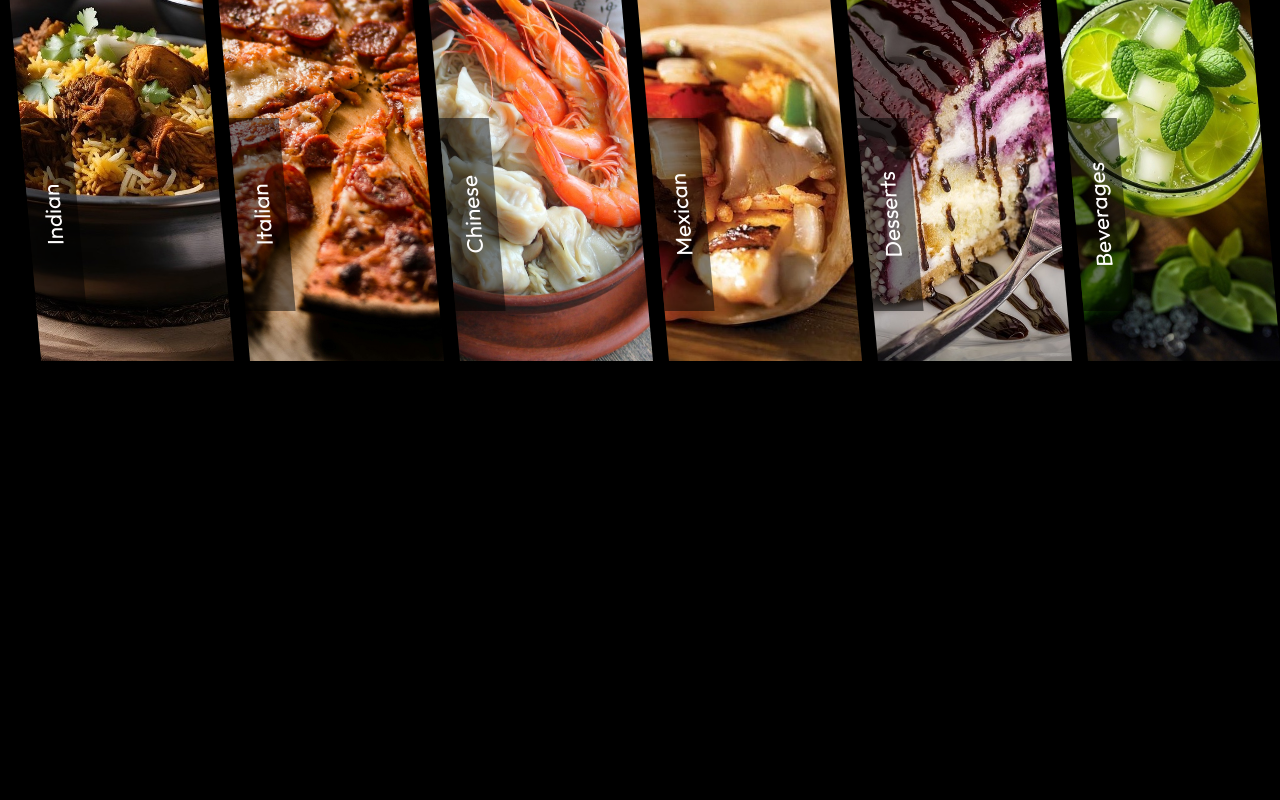
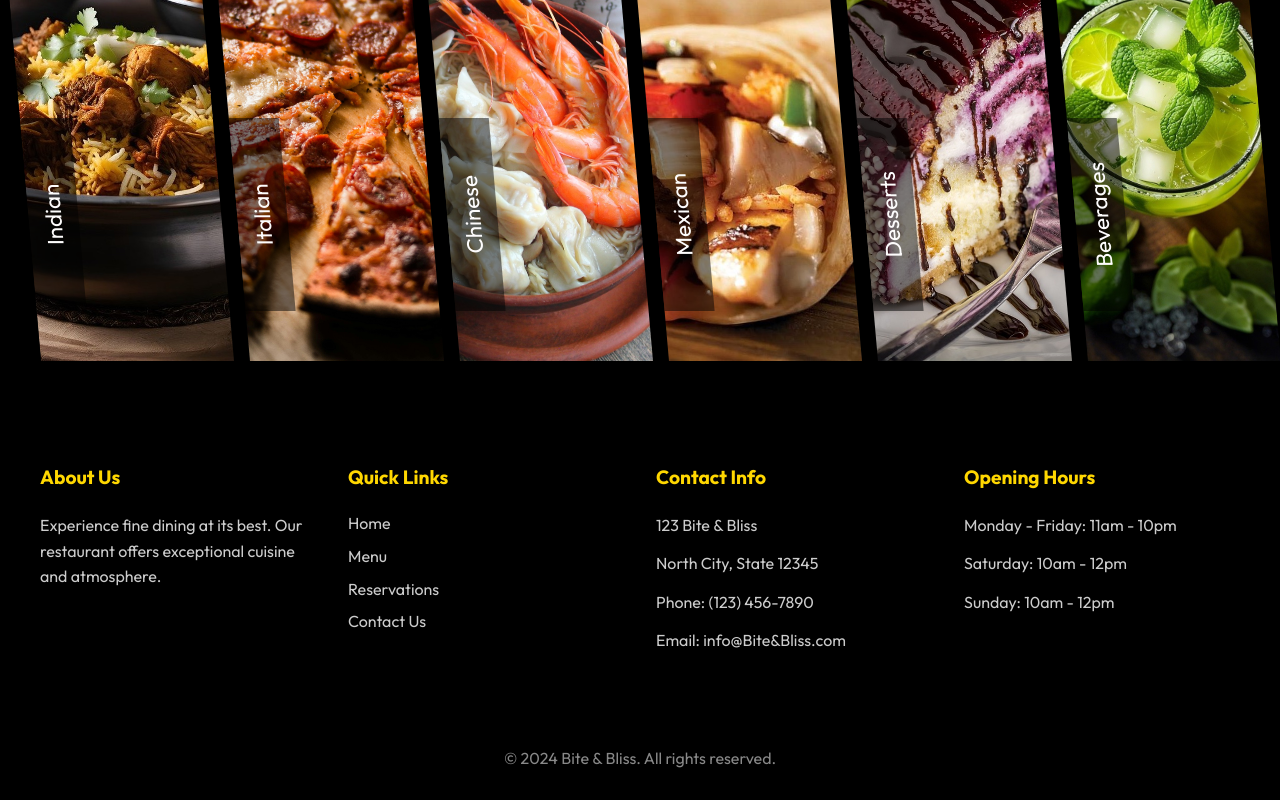
Before and after one commit to Avishka-Weerasekara/GUI, a React (Vite) app in the folder HTML/frontend/: page / in a window 1280 px wide. Shown: the part 666-1466 px from the top of the page. Before the commit the page ends 1067 px from the top, so only its background shows below. Built offline with nearby package versions, Linux system fonts and the light colour scheme; a web font is replaced by a local one.

Commit message:
Add footer

```diff
--- a/HTML/frontend/src/App.jsx
+++ b/HTML/frontend/src/App.jsx
@@ -22,7 +22,7 @@ const App = () => {
       </Routes>
 
         </main>
-
+        <Footer/>
     </div>
   )
 }
--- a/HTML/frontend/src/components/Footer/Footer.css
+++ b/HTML/frontend/src/components/Footer/Footer.css
@@ -1,5 +1,5 @@
 .footer {
-    background-color: #1a1a1a;
+    background-color: #000000;
     color: #ffffff;
     padding: 4rem 2rem 2rem;
     width: 100%;
@@ -41,7 +41,7 @@
     text-align: center;
     margin-top: 3rem;
     padding-top: 2rem;
-    border-top: 1px solid #333;
+    border-top: 1px solid #000000;
     color: #888;
 }
 
```
